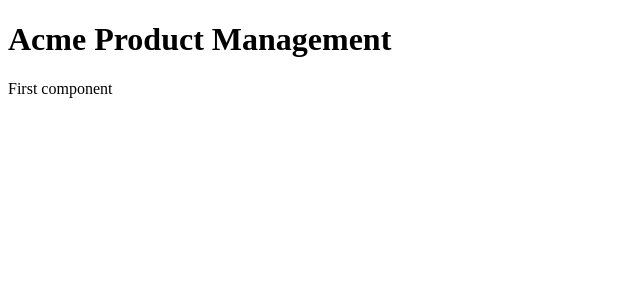
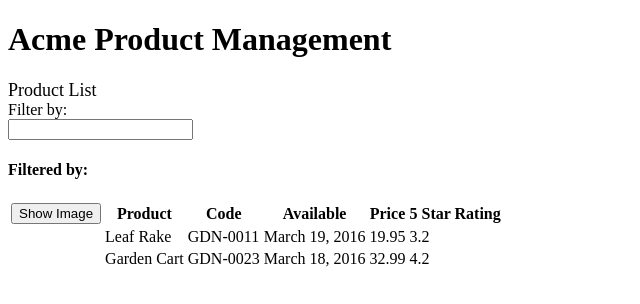
Before and after one commit to dharmikathummuri/product_management_app, an Angular app: page / in a window 1280 px wide. Shown: the top 304 px of the page, without its empty margins (0-640 px from the left). Built offline with nearby package versions, Linux system fonts and the light colour scheme.

Commit message:
creat products list angular component

```diff
--- a/src/app/app.component.ts
+++ b/src/app/app.component.ts
@@ -5,7 +5,7 @@ import { Component } from "@angular/core";
   template: `
     <div>
       <h1>{{ pageTitle }}</h1>
-      <div>First component</div>
+      <pm-products> </pm-products>
     </div>
   `
 })
--- a/src/app/app.module.ts
+++ b/src/app/app.module.ts
@@ -2,9 +2,10 @@ import { BrowserModule } from "@angular/platform-browser";
 import { NgModule } from "@angular/core";
 
 import { AppComponent } from "./app.component";
+import { ProductListComponent } from "./products/product-list.component";
 
 @NgModule({
-  declarations: [AppComponent],
+  declarations: [AppComponent, ProductListComponent],
   imports: [BrowserModule],
   bootstrap: [AppComponent]
 })
--- /dev/null
+++ b/src/app/products/product-list.component.html
@@ -0,0 +1,48 @@
+<div class="card">
+  <div class="card-header">
+    {{ pageTitle }}
+  </div>
+  <div class="card-body">
+    <div class="row">
+      <div class="col-md-2">
+        Filter by:
+      </div>
+      <div class="col-md-4">
+        <input type="text" />
+      </div>
+    </div>
+    <div class="row">
+      <div class="col-md-6">
+        <h4>Filtered by:</h4>
+      </div>
+    </div>
+    <div class="table-responsive">
+      <table class="table" *ngIf="products && products.length">
+        <thead>
+          <tr>
+            <th>
+              <button class="btn btn-primary">
+                Show Image
+              </button>
+            </th>
+            <th>Product</th>
+            <th>Code</th>
+            <th>Available</th>
+            <th>Price</th>
+            <th>5 Star Rating</th>
+          </tr>
+        </thead>
+        <tbody *ngFor="let product of products">
+          <tr>
+            <td></td>
+            <td>{{ product.productName }}</td>
+            <td>{{ product.productCode }}</td>
+            <td>{{ product.releaseDate }}</td>
+            <td>{{ product.price }}</td>
+            <td>{{ product.starRating }}</td>
+          </tr>
+        </tbody>
+      </table>
+    </div>
+  </div>
+</div>
--- /dev/null
+++ b/src/app/products/product-list.component.ts
@@ -0,0 +1,33 @@
+import { Component } from "@angular/core";
+
+@Component({
+  selector: "pm-products",
+  templateUrl: "./product-list.component.html"
+})
+export class ProductListComponent {
+  pageTitle: string = "Product List";
+  products: any[] = [
+    {
+      productId: 1,
+      productName: "Leaf Rake",
+      productCode: "GDN-0011",
+      releaseDate: "March 19, 2016",
+      description: "Leaf rake with 48-inch wooden handle.",
+      price: 19.95,
+      starRating: 3.2,
+      imageUrl:
+        "https://openclipart.org/image/300px/svg_to_png/26215/Anonymous_Leaf_Rake.png"
+    },
+    {
+      productId: 2,
+      productName: "Garden Cart",
+      productCode: "GDN-0023",
+      releaseDate: "March 18, 2016",
+      description: "15 gallon capacity rolling garden cart",
+      price: 32.99,
+      starRating: 4.2,
+      imageUrl:
+        "https://openclipart.org/image/300px/svg_to_png/58471/garden_cart.png"
+    }
+  ];
+}
```
